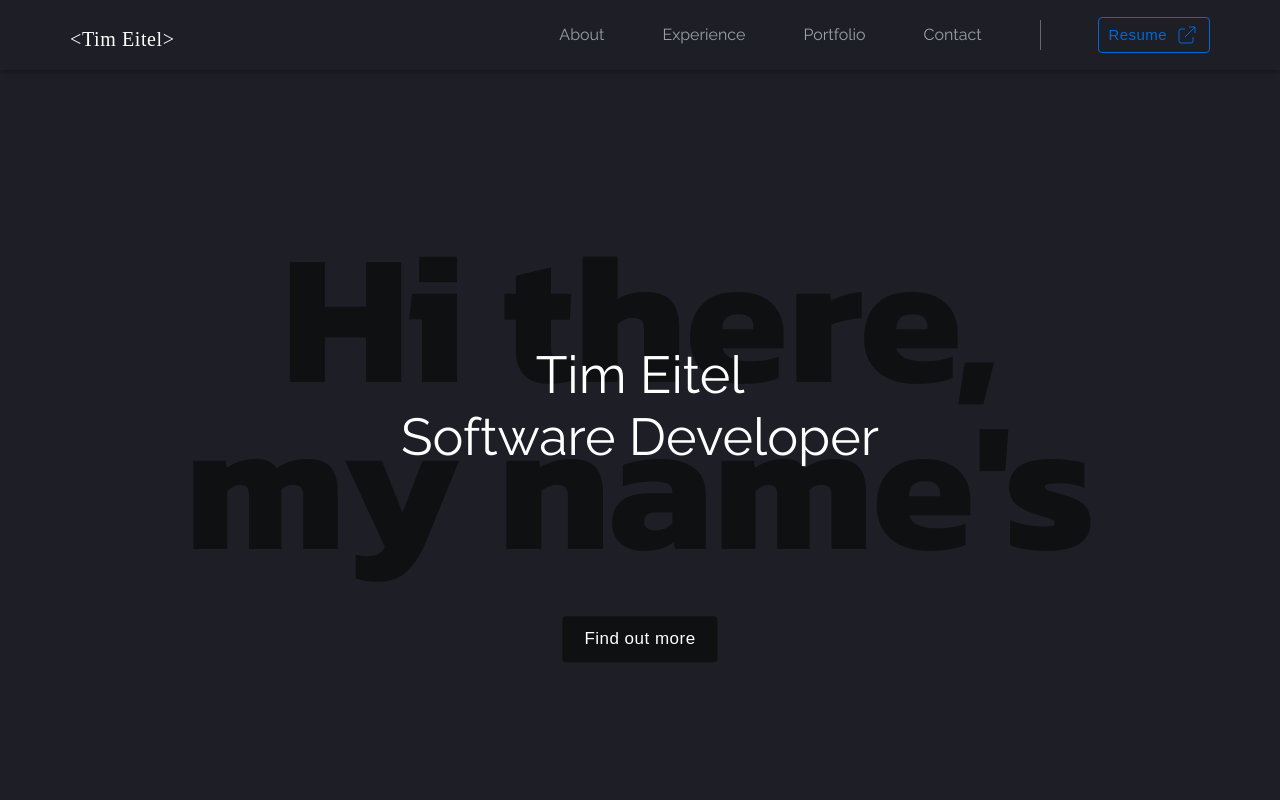
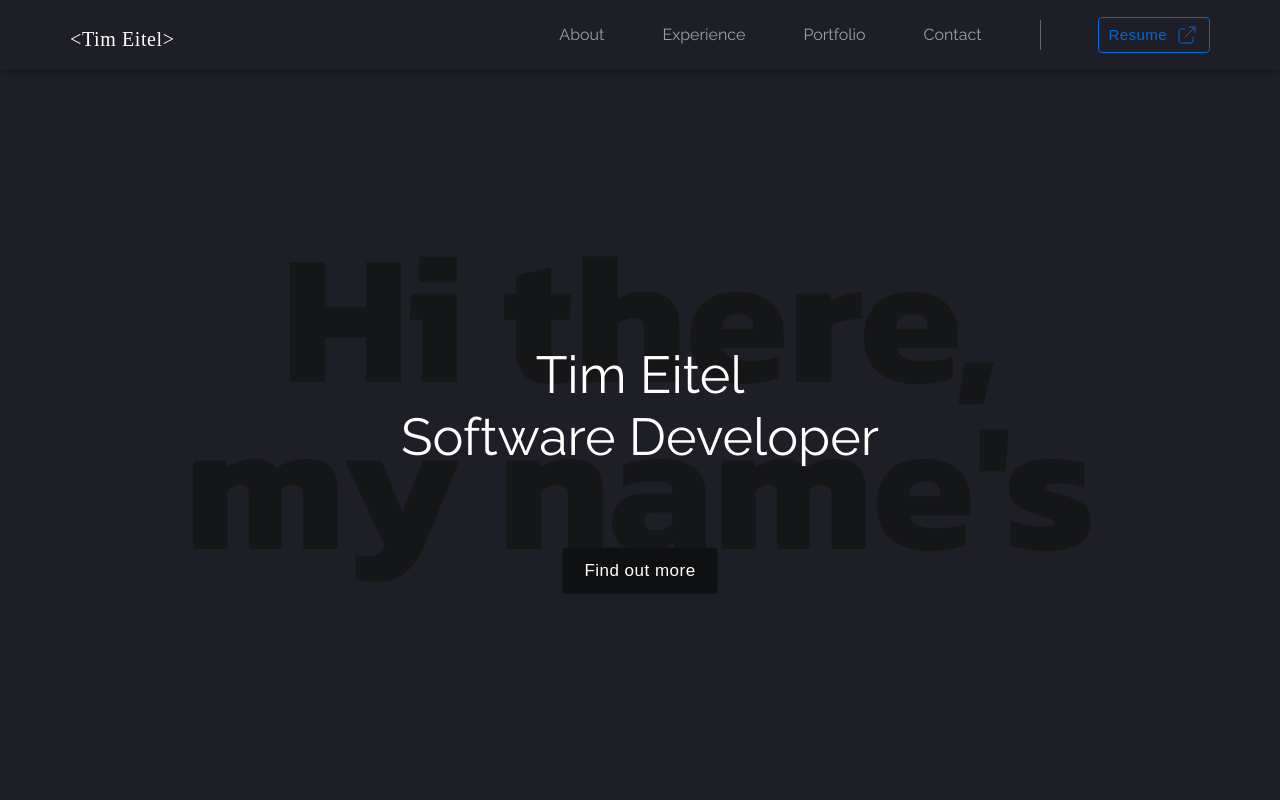
Before and after one commit to timeitel/portfolio, a Next.js app: page / in a window 1280 px wide. Shown: the top 800 px of the page. Built offline with nearby package versions, Linux system fonts and the light colour scheme; a web font is replaced by a local one.

Commit message:
refactor: landing

```diff
--- a/modules/Landing/IntroForeground.tsx
+++ b/modules/Landing/IntroForeground.tsx
@@ -1,4 +1,5 @@
 import { Link } from "@components/Link";
+import styled from "@emotion/styled";
 import { useFadeIn } from "@hooks";
 import { PrimaryButton } from "common/components/Button";
 import { FC } from "react";
@@ -10,16 +11,22 @@ interface Props {}
 export const IntroForeground: FC<Props> = ({}) => {
   const { fadeInStyle } = useFadeIn({ delay: 2000 });
   return (
-    <StyledTitle className="styled-title" style={{ position: "relative" }}>
+    <StyledTitle style={{ position: "relative" }}>
       <animated.div style={fadeInStyle}>
         <h1>Tim Eitel</h1>
         <h4>Software Developer</h4>
-        <Link className="styled-cta" href="#about">
-          <PrimaryButton size="lg" className="primary-btn">
-            Find out more
-          </PrimaryButton>
-        </Link>
+        <StyledLink href="#about">
+          <PrimaryButton size="lg">Find out more</PrimaryButton>
+        </StyledLink>
       </animated.div>
     </StyledTitle>
   );
 };
+
+const StyledLink = styled(Link)`
+  position: absolute;
+  top: 100%;
+  left: 50%;
+  transform: translate(-50%, 85%);
+  margin-top: 2.5vh;
+`;
--- a/modules/Landing/Landing.tsx
+++ b/modules/Landing/Landing.tsx
@@ -1,15 +1,14 @@
 import React, { FC } from "react";
 import { IntroBackground } from "./IntroBackground";
 import { IntroForeground } from "./IntroForeground";
-import { StyledSection } from "./styled";
 
 interface Props {}
 
 export const Landing: FC<Props> = () => {
   return (
-    <StyledSection style={{ height: "100vh", position: "relative" }}>
+    <section style={{ height: "100vh", position: "relative" }}>
       <IntroBackground />
       <IntroForeground />
-    </StyledSection>
+    </section>
   );
 };
--- a/modules/Landing/styled.ts
+++ b/modules/Landing/styled.ts
@@ -12,6 +12,18 @@ export const StyledIntroBackground = styled.div`
   width: 100%;
   font-size: clamp(2.25rem, 10vw, 7.75rem);
   line-height: 0.9;
+
+  ${(p) => p.theme.breakpoints.only("mobile")} {
+    margin: 4rem auto 2rem;
+  }
+
+  ${(p) => p.theme.breakpoints.up("tablet")} {
+    left: 50%;
+    top: 50%;
+    position: absolute;
+    margin: 0;
+    transform: translate(-50%, -50%);
+  }
 `;
 
 export const StyledTitle = styled.div`
@@ -25,37 +37,8 @@ export const StyledTitle = styled.div`
     font-size: clamp(2rem, 5vw, 3.25rem);
     font-weight: 400;
   }
-`;
-
-export const StyledSection = styled.section`
-  .styled-intro {
-    margin: 12vh auto 2rem;
-  }
-  .styled-title {
-    white-space: nowrap;
-    font-size: 2rem;
-  }
-  .primary-btn {
-    margin-top: 3rem;
-  }
-
-  ${(p) => p.theme.breakpoints.only("mobile")} {
-    .styled-intro {
-      margin: 4rem auto 2rem;
-    }
-  }
 
   ${(p) => p.theme.breakpoints.up("tablet")} {
-    .styled-intro {
-      color: ${(p) => p.theme.color.blackPrimary};
-      left: 50%;
-      top: 50%;
-      position: absolute;
-      margin: 0;
-      transform: translate(-50%, -50%);
-    }
-
-    .styled-title {
     font-size: 2.6rem;
     left: 50%;
     position: absolute;
@@ -63,19 +46,4 @@ export const StyledSection = styled.section`
     top: 51%;
     transform: translate(-50%, -50%);
   }
-
-    .styled-cta {
-      position: absolute;
-      top: 100%;
-      left: 50%;
-      transform: translate(-50%, 85%);
-      margin-top: 2.5vh;
-    }
-  }
-
-  ${(p) => p.theme.breakpoints.up("laptop")} {
-    .styled-title {
-      font-size: 3.25rem;
-    }
-  }
 `;
```
Lines whose indentation alone changed are shown as unchanged.
